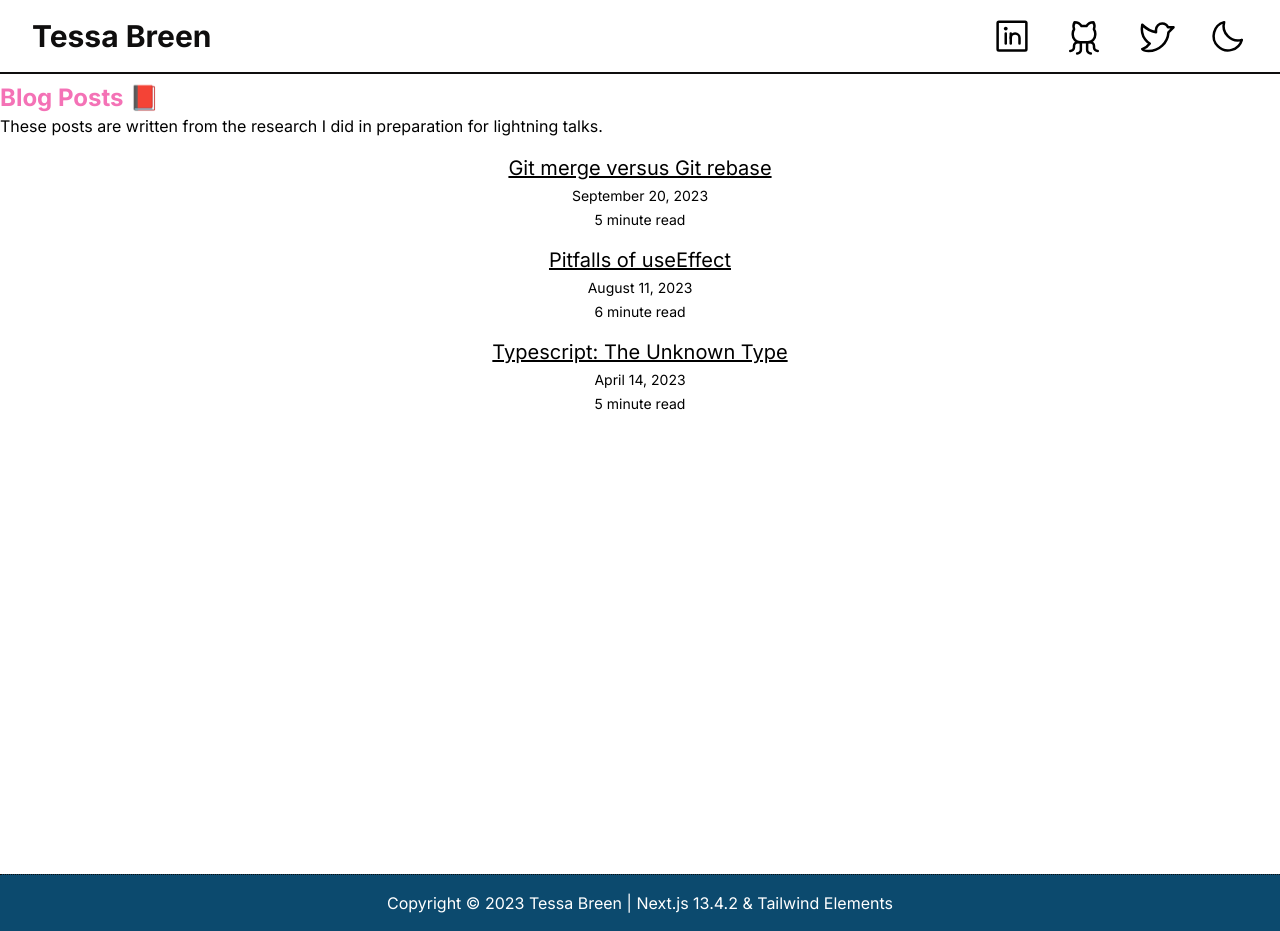
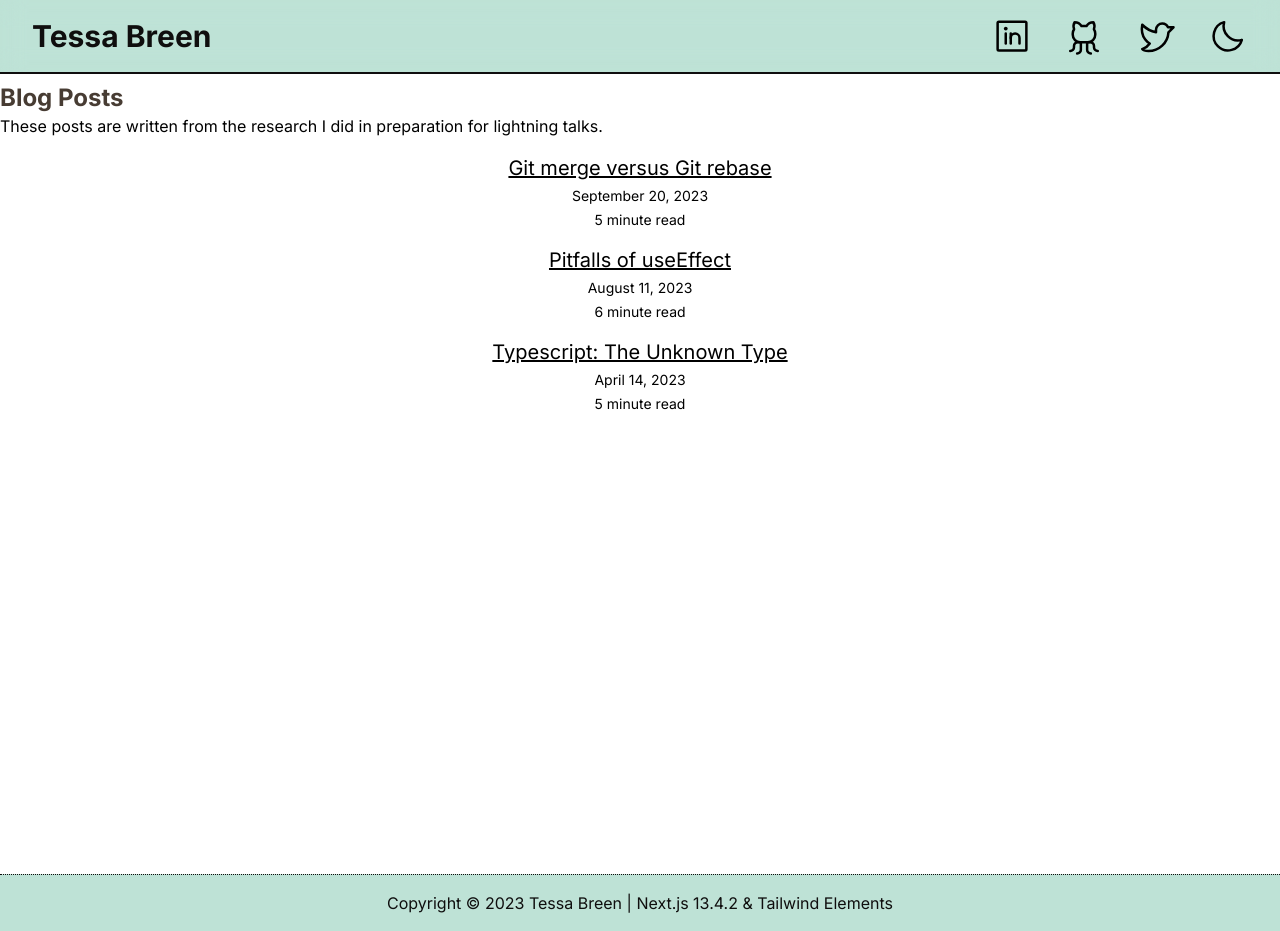
Before and after one commit to Mynameistessa/my-website, a Next.js app: page /blog in a window 1280 px wide. Built offline with nearby package versions, Linux system fonts and the light colour scheme.

Commit message:
Change colour scheme and adjust design

```diff
--- a/app/page.tsx
+++ b/app/page.tsx
@@ -5,10 +5,10 @@ import ShowReel from "@/components/ShowReel";
 
 export default function Home() {
   return (
-    <main className="min-h-screen justify-between lg:p-20 p-4 dark:bg-black bg-seablue">
+    <main className="min-h-screen justify-between lg:p-20 p-4 dark:bg-black bg-white">
       <Intro />
       <ShowReel />
-      <CV />
+      {/* <CV /> */}
       <Posts />
     </main>
   );
--- a/components/HeaderFooter.tsx
+++ b/components/HeaderFooter.tsx
@@ -1,66 +1,72 @@
 "use client";
 import Link from "next/link";
-import packageJson from '../package.json';
-import { openInNewTab } from '@/utils/openInNewTab';
+import packageJson from "../package.json";
+import { openInNewTab } from "@/utils/openInNewTab";
 import ThemeButton from "./ThemeButton";
-import { TwitterLogo, GithubLogo, LinkedinLogo } from 'phosphor-react';
+import { TwitterLogo, GithubLogo, LinkedinLogo } from "phosphor-react";
 import { useTheme } from "next-themes";
 import { useEffect, useState } from "react";
 
 export default function HeaderFooter({
   children,
 }: {
-  children: React.ReactNode
+  children: React.ReactNode;
 }) {
   const { theme, setTheme } = useTheme();
-  const [mounted, setMounted] = useState(false)
+  const [mounted, setMounted] = useState(false);
 
   useEffect(() => {
-    setMounted(true)
-  }, [])
+    setMounted(true);
+  }, []);
 
   if (!mounted) {
-    return null
+    return null;
   }
 
-  const isDarkTheme = Boolean(theme === 'dark');
+  const isDarkTheme = Boolean(theme === "dark");
 
   return (
-    <div className="flex min-h-screen flex-col bg-white dark:bg-sky-900">
-      <nav className='sticky top-0 backdrop-blur-md flex flex-row pb-4 pt-4 bg-transparent border-almost-black border-b-2 dark:border-warm-yellow'>
-        <Link href="/" className={`ml-8 text-3xl text-almost-black dark:text-white font-bold self-center`}>Tessa Breen</Link>
-        <div className='flex ml-auto lg:space-x-8 space-x-2 mr-2 lg:mr-8 items-center'>
+    <div className="flex min-h-screen flex-col bg-brighton-blue dark:bg-brighton-blue-dark">
+      <nav className="sticky top-0 backdrop-blur-md flex flex-row pb-4 pt-4 bg-transparent border-almost-black border-b-2 ">
+        <Link
+          href="/"
+          className={`ml-8 text-3xl text-almost-black dark:text-white font-bold self-center`}
+        >
+          Tessa Breen
+        </Link>
+        <div className="flex ml-auto lg:space-x-8 space-x-2 mr-2 lg:mr-8 items-center">
           <LinkedinLogo
             alt="linkedin"
             size={40}
-            color={!isDarkTheme ? 'black' : 'white'}
+            color={!isDarkTheme ? "black" : "white"}
             className="ml-2 cursor-pointer"
-            onClick={() => openInNewTab('https://linkedin.com/in/tessabreen')}
+            onClick={() => openInNewTab("https://linkedin.com/in/tessabreen")}
           />
           <GithubLogo
             alt="github"
             size={40}
-            color={!isDarkTheme ? 'black' : 'white'}
-            fill={!isDarkTheme ? 'black' : 'white'}
+            color={!isDarkTheme ? "black" : "white"}
+            fill={!isDarkTheme ? "black" : "white"}
             className="cursor-pointer"
-            onClick={() => openInNewTab('https://github.com/Mynameistessa')}
+            onClick={() => openInNewTab("https://github.com/Mynameistessa")}
           />
           <TwitterLogo
             alt="twitter"
             size={40}
-            color={!isDarkTheme ? 'black' : 'white'}
+            color={!isDarkTheme ? "black" : "white"}
             className="cursor-pointer"
-            onClick={() => openInNewTab('https://twitter.com/tessabreendev')}
+            onClick={() => openInNewTab("https://twitter.com/tessabreendev")}
           />
           <ThemeButton />
         </div>
       </nav>
       {children}
-      <footer className="text-center lg:text-left mt-auto border-t dark:border-almost-black border-almost-black border-dotted bg-gradient-to-r bg-sky-900">
-        <div className="text-white text-center p-4" >
-          Copyright © 2023 Tessa Breen | Next.js {packageJson.dependencies.next} & Tailwind Elements
+      <footer className="text-center lg:text-left mt-auto border-t dark:border-almost-black border-almost-black border-dotted bg-gradient-to-r bg-brighton-blue dark:bg-brighton-blue-dark">
+        <div className="text-almost-black text-center p-4">
+          Copyright © 2023 Tessa Breen | Next.js {packageJson.dependencies.next}{" "}
+          & Tailwind Elements
         </div>
       </footer>
     </div>
-  )
+  );
 }
--- a/components/Intro.tsx
+++ b/components/Intro.tsx
@@ -4,7 +4,7 @@ import Link from "next/link";
 
 const Intro = () => {
   return (
-    <div className="md:flex md:flex-cols justify-center text-sm pt-2 border-black rounded mb-16">
+    <div className="md:flex md:flex-cols justify-center text-sm pt-2 sm:mb-16 mb-2">
       <div className="overflow-hidden px-4 shrink-0 items-center flex flex-col self-center">
         <Image
           src="/me2.jpg"
@@ -15,19 +15,19 @@ const Intro = () => {
           priority
         />
       </div>
-      <div className="md:w-2/4 text-base dark:text-white text-almost-black lg:text-left md:leading-loose self-center text-justify h-full">
+      <div className="md:w-2/4 text-base dark:text-white text-almost-black lg:text-left md:leading-loose self-center h-full">
         <h2 className="md:text-2xl font-bold">Hello!</h2>
-        <p className="leading-snug text-justify">
+        <p className="leading-snug">
           I&apos;m a Software Engineer and hackathon enthusiast.
           <br />
-          Check out my blogposts at the bottom of this page where I talk about
-          recent topics I&apos;ve studied in software development and whatever I
-          find interesting. For a comprehensive look at my professional journey
-          and past experiences, feel free to{" "}
+          Check out my blogposts where I talk about recent topics I&apos;ve
+          studied in software development and whatever I find interesting. For a
+          comprehensive look at my professional journey and past experiences,
+          feel free to{" "}
           <Link
             download
             href="/CV.pdf"
-            className="link dark:text-warm-yellow text-sky-800"
+            className="link dark:text-brighton-blue text-sky-800"
           >
             download my CV
           </Link>{" "}
--- a/components/Posts.tsx
+++ b/components/Posts.tsx
@@ -1,14 +1,19 @@
-import { getSortedPostsData } from '@/lib/posts';
-import ListItem from './ListItem';
+import { getSortedPostsData } from "@/lib/posts";
+import ListItem from "./ListItem";
 
 const Posts = () => {
   const posts = getSortedPostsData();
   return (
-    <section className='mt-2'>
-      <h2 className='font-bold text-2xl dark:text-warm-yellow text-pink-400'>Blog Posts 📕</h2>
-      <p className='dark:text-white text-base'>These posts are written from the research I did in preparation for lightning talks.</p>
-      <ul className='w-full text-center'>
-        {posts.map(post => (
+    <section className="mt-2">
+      <h2 className="font-bold text-2xl dark:text-brighton-blue text-wood">
+        Blog Posts
+      </h2>
+      <p className="dark:text-white text-base">
+        These posts are written from the research I did in preparation for
+        lightning talks.
+      </p>
+      <ul className="w-full text-center">
+        {posts.map((post) => (
           <ListItem key={post.id} post={post} />
         ))}
       </ul>
--- a/tailwind.config.js
+++ b/tailwind.config.js
@@ -46,6 +46,8 @@ module.exports = {
         "light-pink": "#FCC8D1",
         "another-blue": "#0079FF",
         "platinum-grey": "#888B8D",
+        "brighton-blue": "#bee2d6",
+        "brighton-blue-dark": "#3f836c",
       },
     },
     daisyui: {
```
Also changed, not shown: components/CV-large.tsx (+13 -7 lines), components/CV-small.tsx (+12 -6 lines).
